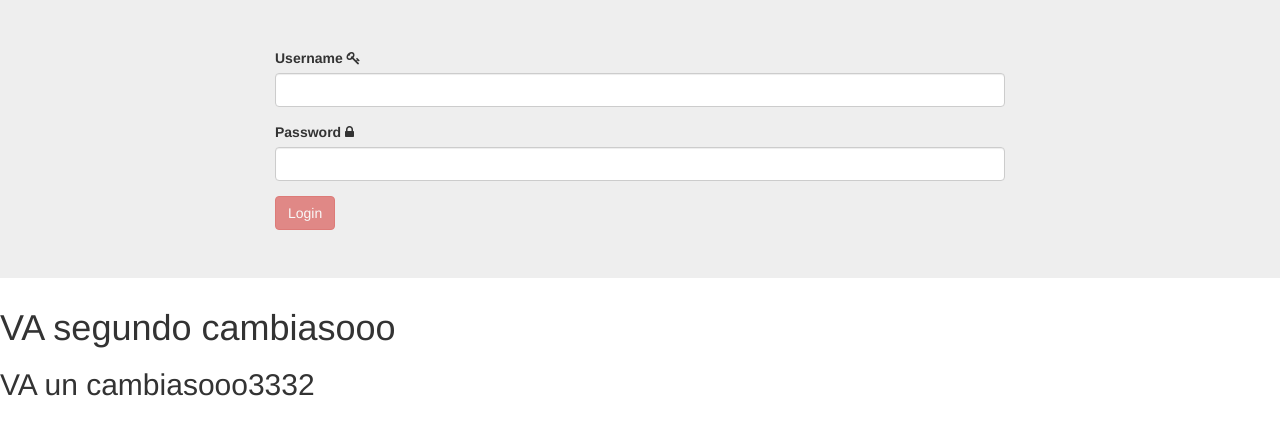
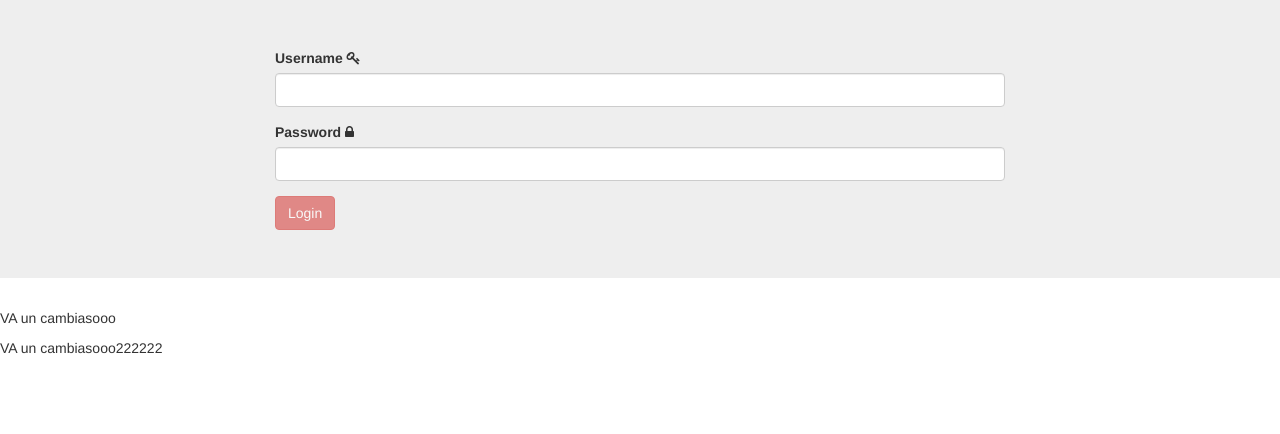
Before and after one commit to juan1006/AngularJS, a plain HTML site: page WebContent/index.html in a window 1280 px wide. Drawn offline with nearby package versions, Linux system fonts and the light colour scheme; some packages are replaced by stand-ins of ours.

Commit message:
ADD INDEX.HMTL

```diff
--- a/WebContent/index.html
+++ b/WebContent/index.html
@@ -14,8 +14,8 @@
 			    </div>
 		    </div>
 	    </div>
-	   <h1>VA segundo cambiasooo</h1>
-	   <h2>VA un cambiasooo3332</h2>
+	<p>VA un cambiasooo</p>
+	<p>VA un cambiasooo222222</p>
 	    <script src="//code.jquery.com/jquery-2.0.3.min.js"></script>
 	    <script src="//code.angularjs.org/1.2.20/angular.js"></script>
 	    <script src="//code.angularjs.org/1.2.20/angular-route.js"></script>
```
